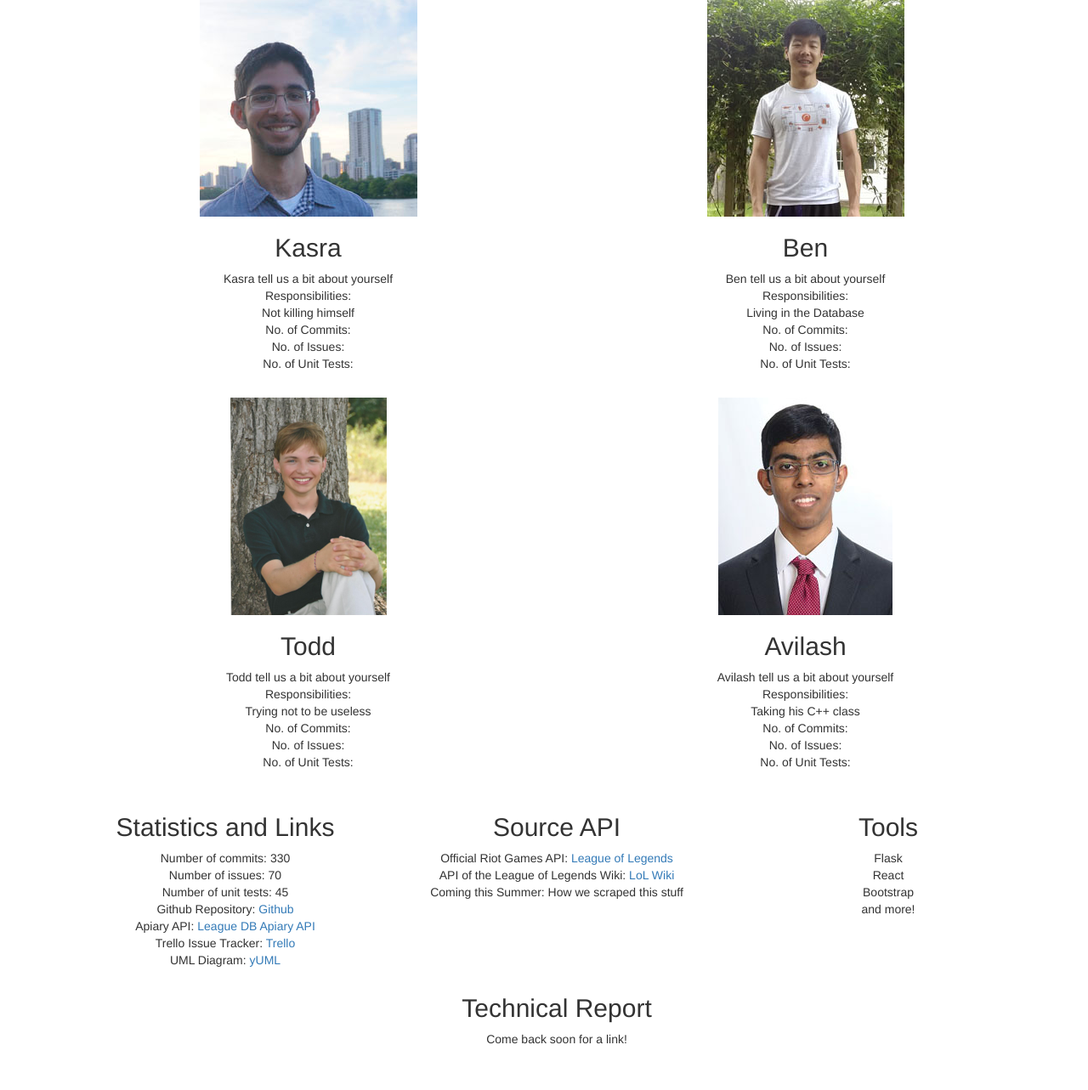
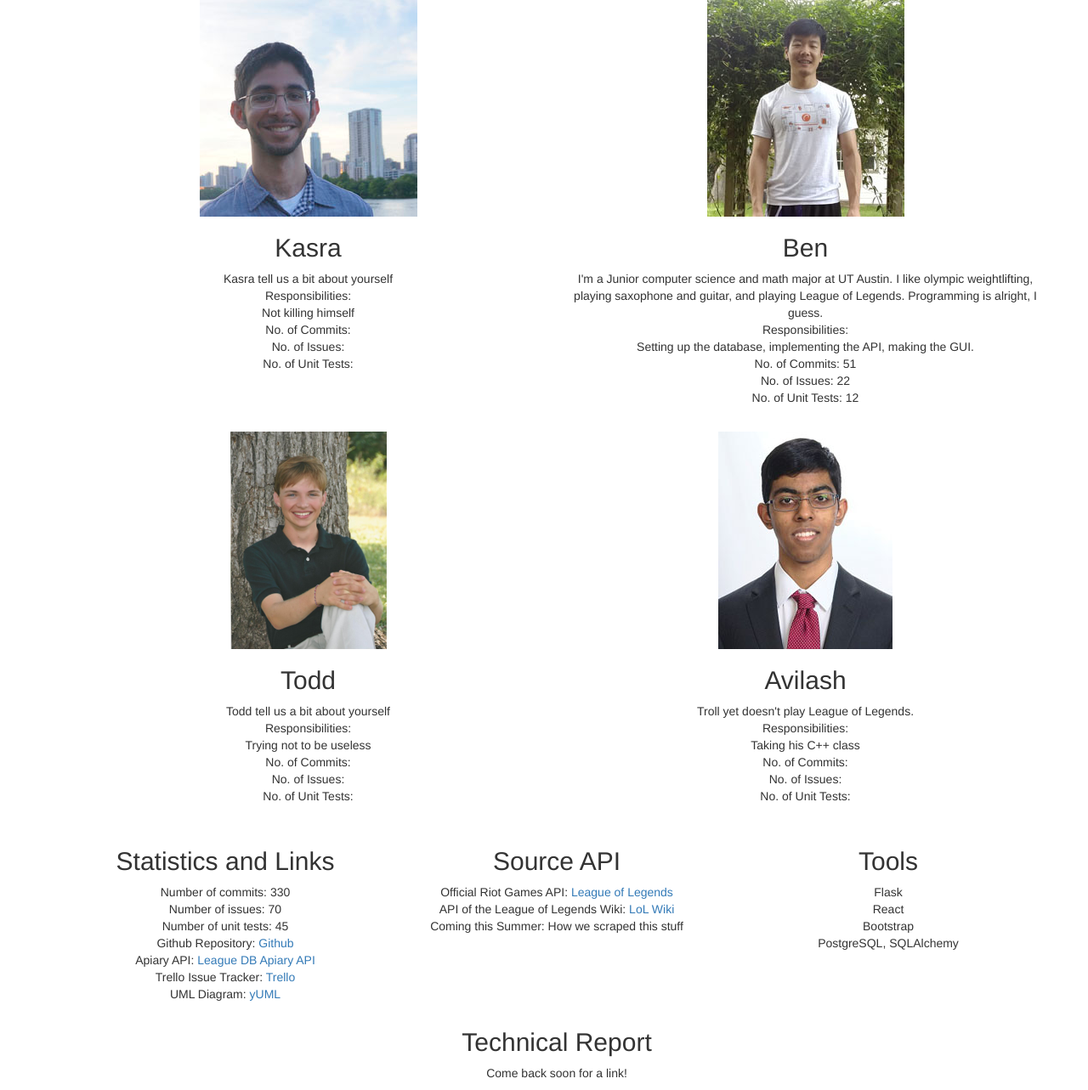
Before and after one commit to kasrasadeghi/idb, a Flask app: page /about in a window 1280 px wide. Shown: the part 291-1574 px from the top of the page at 85% size. Before the commit the page ends 1520 px from the top, so only its background shows below. Run offline with Flask 2, Linux system fonts and the light colour scheme; some libraries are stand-ins or nearby versions.

Commit message:
Finished my about page

```diff
--- a/leaguedb/app/templates/about.html
+++ b/leaguedb/app/templates/about.html
@@ -35,17 +35,19 @@
         <br />
         <h2> Ben </h2>
         <p>
-          Ben tell us a bit about yourself
+          I'm a Junior computer science and math major at UT Austin. I like
+          olympic weightlifting, playing saxophone and guitar, and playing
+          League of Legends. Programming is alright, I guess.
           <br>
           Responsibilities:
           <br>
-          Living in the Database
+          Setting up the database, implementing the API, making the GUI.
           <br>
-          No. of Commits:
+          No. of Commits: 51
           <br>
-          No. of Issues:
+          No. of Issues: 22
           <br>
-          No. of Unit Tests:
+          No. of Unit Tests: 12
           <br>
         </p>
       </div>
@@ -75,7 +77,7 @@
         <br />
         <h2> Avilash </h2>
         <p>
-          Avilash tell us a bit about yourself
+          Troll yet doesn't play League of Legends.
           <br>
           Responsibilities:
           <br>
@@ -133,7 +135,7 @@
           <br>
           Bootstrap
           <br>
-          and more!
+          PostgreSQL, SQLAlchemy
         </p>
     </div>
 
```
